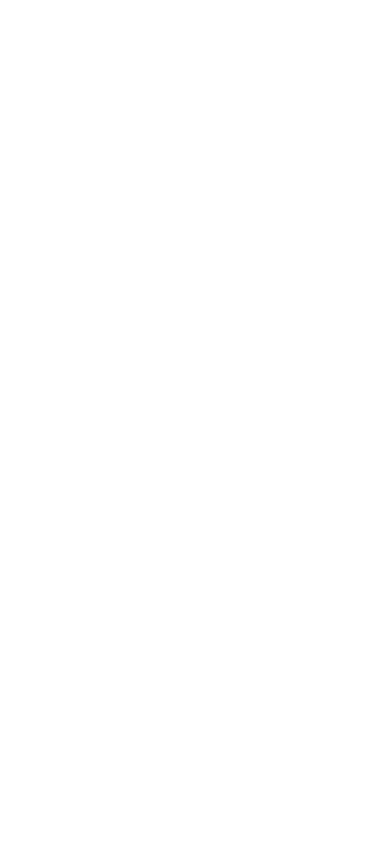
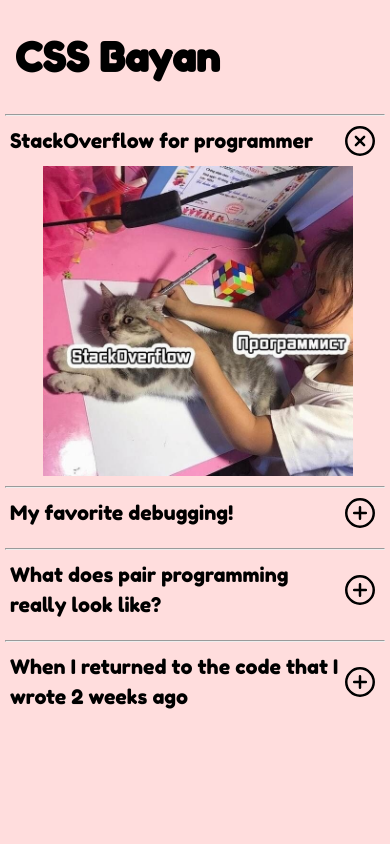
Before and after one commit to simple-gaze/cssBayan, a plain HTML site: page cssBayan/index.html in a window 390 px wide. Drawn offline with Linux system fonts and the light colour scheme.

Commit message:
feat: finish mobile version (Sat, Mar 11, 2023 10:22:48 PM)

```diff
--- a/cssBayan/index.html
+++ b/cssBayan/index.html
@@ -4,8 +4,67 @@
   <meta charset="UTF-8">
   <meta http-equiv="X-UA-Compatible" content="IE=edge">
   <meta name="viewport" content="width=device-width, initial-scale=1.0">
-  <title>Document</title>
+  <link rel="preconnect" href="https://fonts.googleapis.com">
+  <link rel="preconnect" href="https://fonts.gstatic.com" crossorigin>
+  <link href="https://fonts.googleapis.com/css2?family=Fredoka+One&display=swap" rel="stylesheet">
+  <link rel="stylesheet" href="style.css">
+  <title>cssBayan</title>
 </head>
 <body>
+  <div class="bayan">
+    <h1>CSS Bayan</h1>
+    <hr>
+    <div class="bayan__item">
+
+      <input class="bayan__input" type="radio" name="bayan" id="bayan-1" checked>
+
+      <label class="bayan__title" for="bayan-1">
+        <p>StackOverflow for programmer</p>
+        <svg class="bayan__icon" xmlns="http://www.w3.org/2000/svg" id="Outline" viewBox="0 0 24 24" width="30" height="30"><path d="M16,8a1,1,0,0,0-1.414,0L12,10.586,9.414,8A1,1,0,0,0,8,9.414L10.586,12,8,14.586A1,1,0,0,0,9.414,16L12,13.414,14.586,16A1,1,0,0,0,16,14.586L13.414,12,16,9.414A1,1,0,0,0,16,8Z"/><path d="M12,0A12,12,0,1,0,24,12,12.013,12.013,0,0,0,12,0Zm0,22A10,10,0,1,1,22,12,10.011,10.011,0,0,1,12,22Z"/></svg>
+      </label>
+
+      <div class="bayan__content">
+        <img class="bayan__pic" src="/cssBayan/cssBayan/1.jpg" width="310px" height="310px" alt="">
+      </div>
+
+    </div>
+    <hr>
+    <div class="bayan__item">
+      <input class="bayan__input" type="radio" name="bayan" id="bayan-2">
+      <label class="bayan__title" for="bayan-2">
+        <p>My favorite debugging!</p>
+        <svg class="bayan__icon" xmlns="http://www.w3.org/2000/svg" id="Outline" viewBox="0 0 24 24" width="30" height="30"><path d="M16,8a1,1,0,0,0-1.414,0L12,10.586,9.414,8A1,1,0,0,0,8,9.414L10.586,12,8,14.586A1,1,0,0,0,9.414,16L12,13.414,14.586,16A1,1,0,0,0,16,14.586L13.414,12,16,9.414A1,1,0,0,0,16,8Z"/><path d="M12,0A12,12,0,1,0,24,12,12.013,12.013,0,0,0,12,0Zm0,22A10,10,0,1,1,22,12,10.011,10.011,0,0,1,12,22Z"/></svg>
+      </label>
+
+      <div class="bayan__content">
+        <img class="bayan__pic" src="/cssBayan/cssBayan/2.jpg" alt="" width="312px" height="436px">
+      </div>
+    </div>
+    <hr>
+    <div class="bayan__item">
+      <input class="bayan__input" type="radio" name="bayan" id="bayan-3">
+      <label class="bayan__title" for="bayan-3">
+        <p>What does pair programming really look like?</p>
+        <svg class="bayan__icon" xmlns="http://www.w3.org/2000/svg" id="Outline" viewBox="0 0 24 24" width="30" height="30"><path d="M16,8a1,1,0,0,0-1.414,0L12,10.586,9.414,8A1,1,0,0,0,8,9.414L10.586,12,8,14.586A1,1,0,0,0,9.414,16L12,13.414,14.586,16A1,1,0,0,0,16,14.586L13.414,12,16,9.414A1,1,0,0,0,16,8Z"/><path d="M12,0A12,12,0,1,0,24,12,12.013,12.013,0,0,0,12,0Zm0,22A10,10,0,1,1,22,12,10.011,10.011,0,0,1,12,22Z"/></svg>
+      </label>
+
+      <div class="bayan__content">
+        <img class="bayan__pic" src="/cssBayan/cssBayan/3.jpg" alt="" width="310px" height="202px">
+      </div>
+    </div>
+    <hr>
+    <div class="bayan__item">
+      <input class="bayan__input" type="radio" name="bayan" id="bayan-4">
+        <label class="bayan__title" for="bayan-4">
+          <p>When I returned to the code that I wrote 2 weeks ago</p>
+          <svg class="bayan__icon" xmlns="http://www.w3.org/2000/svg" id="Outline" viewBox="0 0 24 24" width="30" height="30"><path d="M16,8a1,1,0,0,0-1.414,0L12,10.586,9.414,8A1,1,0,0,0,8,9.414L10.586,12,8,14.586A1,1,0,0,0,9.414,16L12,13.414,14.586,16A1,1,0,0,0,16,14.586L13.414,12,16,9.414A1,1,0,0,0,16,8Z"/><path d="M12,0A12,12,0,1,0,24,12,12.013,12.013,0,0,0,12,0Zm0,22A10,10,0,1,1,22,12,10.011,10.011,0,0,1,12,22Z"/></svg>
+        </label>
+
+      <div class="bayan__content">
+        <img class="bayan__pic" src="/cssBayan/cssBayan/4.jpg" alt="" width="307px" height="230px">
+      </div>
+    </div>
+  </div>
+
 </body>
 </html>
--- a/cssBayan/style.css
+++ b/cssBayan/style.css
@@ -1,3 +1,79 @@
 body {
   margin: 0;
+  font-family: 'Fredoka One', cursive;  font-size: 20px;
+  line-height: 1.5;
+  background-color: #ffdddd;
 }
+
+*,
+*:before,
+*:after {
+  box-sizing: border-box;
+}
+
+p {
+  margin: 0;
+}
+
+h1 {
+  margin-left: 10px;
+}
+
+.bayan {
+  max-width: 820px;
+  padding: 0 5px;
+  margin: 0 auto;
+  color: #000000;
+  transition: color .2s ease-out;
+  overflow-x:hidden;
+}
+
+.bayan__item {
+  margin-left: 5px;
+}
+
+.bayan__title {
+  display: flex;
+  justify-content: space-between;
+  align-items: center;
+  padding-bottom: 10px;
+}
+
+.bayan__icon {
+  min-width: 30px;
+  min-height: 30px;
+  transform: rotate(45deg);
+  margin-right: 10px;
+  fill: #000000;
+  transition: .5s;
+}
+
+.bayan__input {
+  display: block;
+  width: 0;
+  height: 0;
+  appearance: none;
+  margin: 0;
+  padding: 0;
+}
+
+.bayan__content {
+  display: flex;
+  justify-content: center;
+  max-height: 0;
+  overflow: hidden;
+  transition: all 1.5s;
+}
+
+.bayan__input:checked ~ .bayan__content {
+  display: flex;
+}
+
+.bayan__input:checked ~ .bayan__content {
+  max-height: 440px;
+  transition: all 1s;
+}
+
+.bayan__input:checked + .bayan__title .bayan__icon {
+  transform: rotate(90deg);
+}
```
Also changed, not shown: cssBayan/1.jpg (added), cssBayan/2.jpg (added), cssBayan/3.jpg (added), cssBayan/4.jpg (added), cssBayan/close-plus.svg (added).
